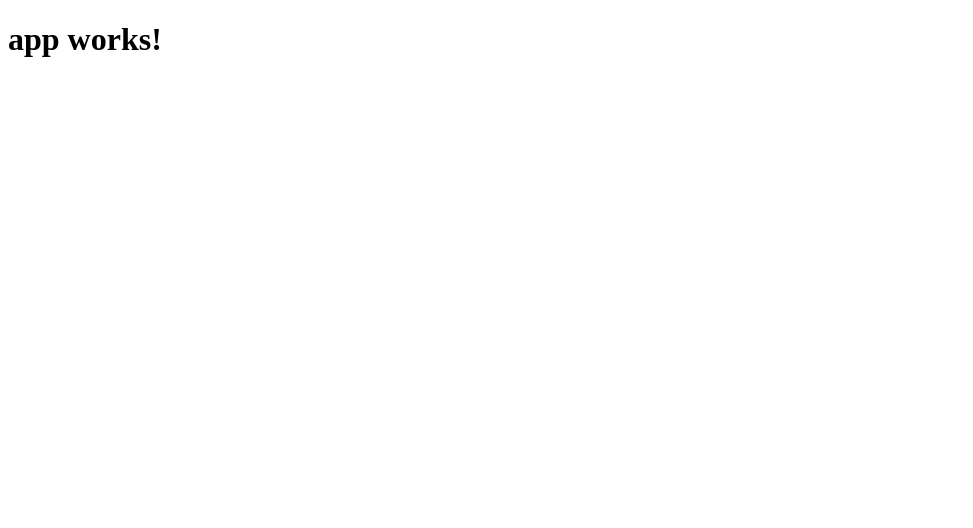
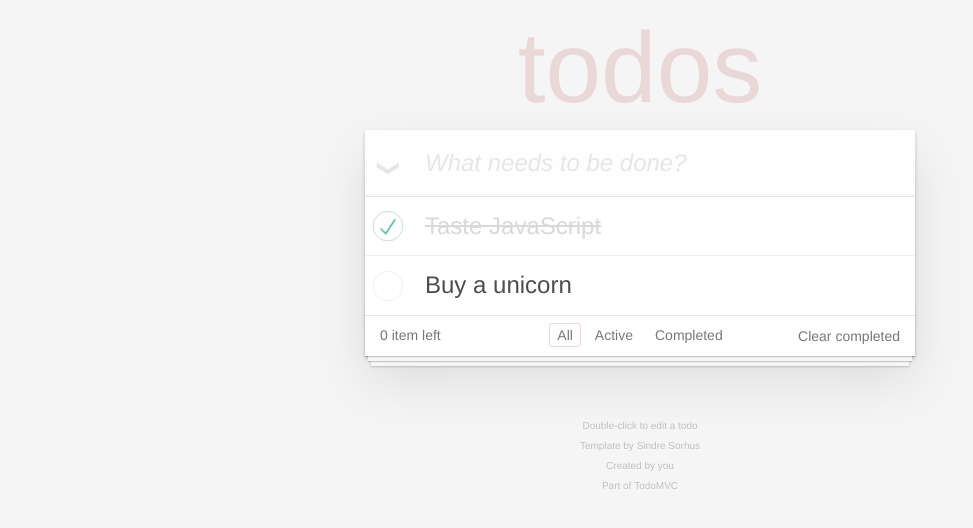
Before and after one commit to wellwind/nccu-angular-todo-mvc-demo, an Angular app: page / in a window 1280 px wide. Shown: the top 528 px of the page, without its empty margins (0-973 px from the left). Built offline with nearby package versions, Linux system fonts and the light colour scheme.

Commit message:
todo app雛形

```diff
--- a/src/app/app.component.html
+++ b/src/app/app.component.html
@@ -1,3 +1,58 @@
-<h1>
-  {{title}}
-</h1>
+<section class="todoapp">
+			<header class="header">
+				<h1>todos</h1>
+				<input class="new-todo" placeholder="What needs to be done?" autofocus>
+			</header>
+			<!-- This section should be hidden by default and shown when there are todos -->
+			<section class="main">
+				<input class="toggle-all" type="checkbox">
+				<label for="toggle-all">Mark all as complete</label>
+				<ul class="todo-list">
+					<!-- These are here just to show the structure of the list items -->
+					<!-- List items should get the class `editing` when editing and `completed` when marked as completed -->
+					<li class="completed">
+						<div class="view">
+							<input class="toggle" type="checkbox" checked>
+							<label>Taste JavaScript</label>
+							<button class="destroy"></button>
+						</div>
+						<input class="edit" value="Create a TodoMVC template">
+					</li>
+					<li>
+						<div class="view">
+							<input class="toggle" type="checkbox">
+							<label>Buy a unicorn</label>
+							<button class="destroy"></button>
+						</div>
+						<input class="edit" value="Rule the web">
+					</li>
+				</ul>
+			</section>
+			<!-- This footer should hidden by default and shown when there are todos -->
+			<footer class="footer">
+				<!-- This should be `0 items left` by default -->
+				<span class="todo-count"><strong>0</strong> item left</span>
+				<!-- Remove this if you don't implement routing -->
+				<ul class="filters">
+					<li>
+						<a class="selected" href="#/">All</a>
+					</li>
+					<li>
+						<a href="#/active">Active</a>
+					</li>
+					<li>
+						<a href="#/completed">Completed</a>
+					</li>
+				</ul>
+				<!-- Hidden if no completed items are left ↓ -->
+				<button class="clear-completed">Clear completed</button>
+			</footer>
+		</section>
+		<footer class="info">
+			<p>Double-click to edit a todo</p>
+			<!-- Remove the below line ↓ -->
+			<p>Template by <a href="http://sindresorhus.com">Sindre Sorhus</a></p>
+			<!-- Change this out with your name and url ↓ -->
+			<p>Created by <a href="http://todomvc.com">you</a></p>
+			<p>Part of <a href="http://todomvc.com">TodoMVC</a></p>
+		</footer>
--- a/src/index.html
+++ b/src/index.html
@@ -7,6 +7,7 @@
 
   <meta name="viewport" content="width=device-width, initial-scale=1">
   <link rel="icon" type="image/x-icon" href="favicon.ico">
+  <link rel="stylesheet" href="assets/styles.css">
 </head>
 <body>
   <app-root>Loading...</app-root>
```
